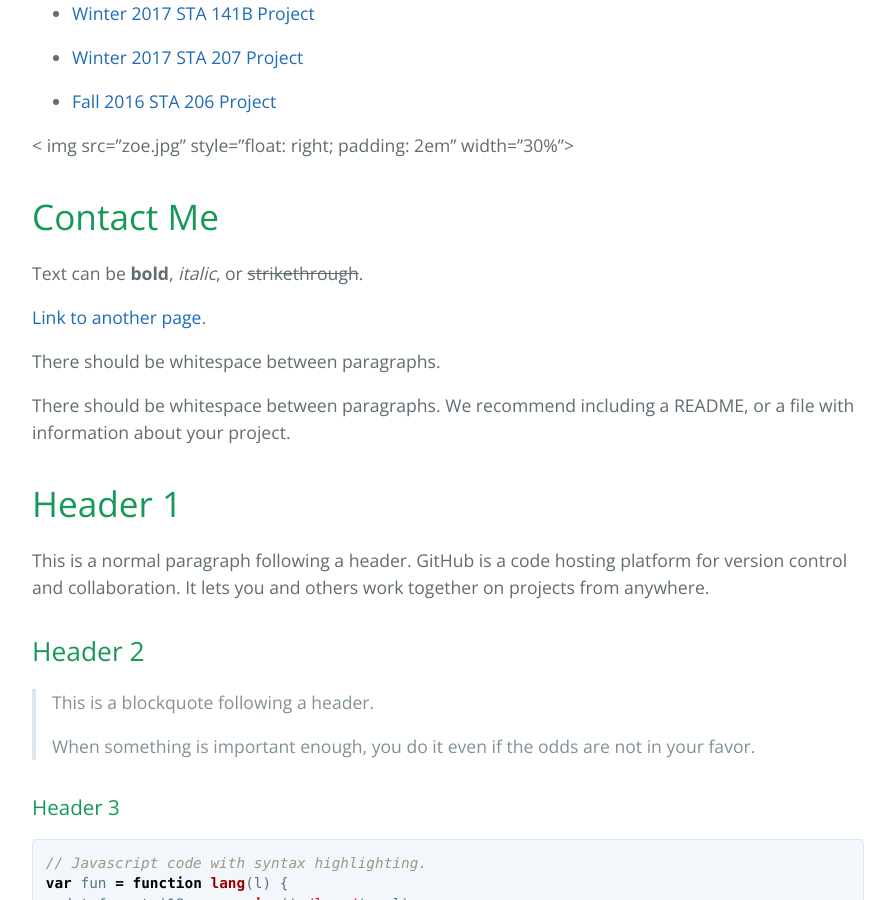
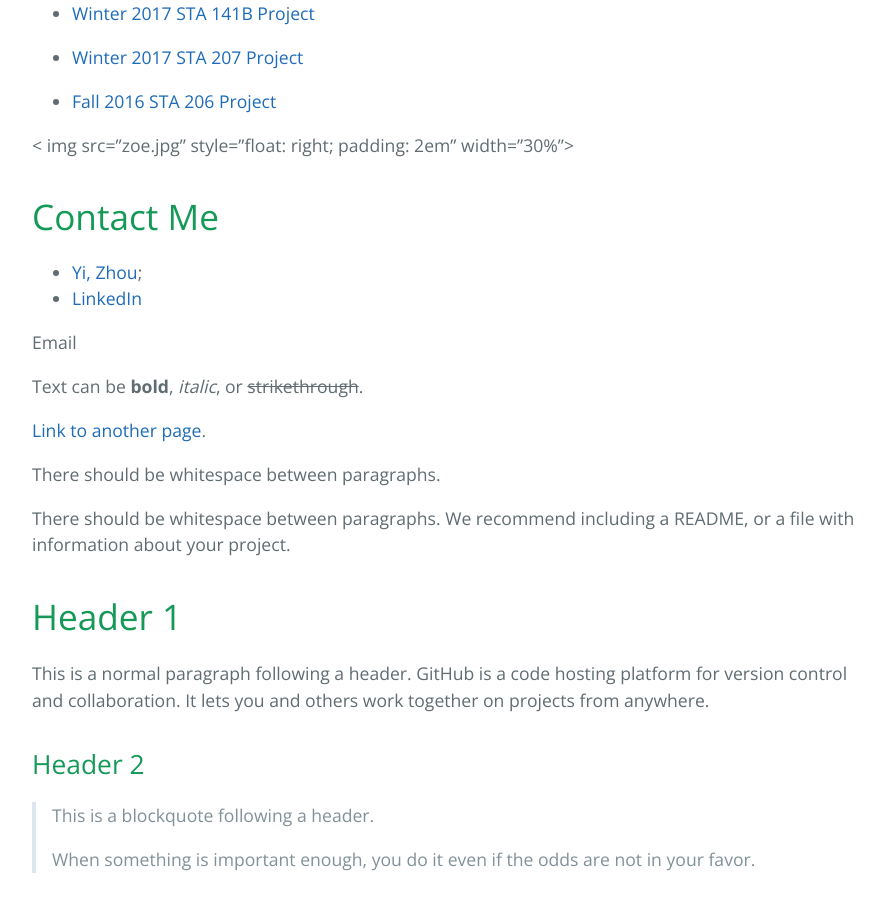
Before and after one commit to ZoeyYiZhou/ZoeyYiZhou.github.io, a Jekyll site: the page built from index.md, in a window 1280 px wide and 900 px high, scrolled down 1001 px. Shown: the whole window, without its empty margins (192-1087 px from the left). Built offline with Jekyll 4.4.1, drawn with Linux system fonts in a browser that asks for light colours; the repository's description, which GitHub fills in, is left out.

Commit message:
Update index.md

```diff
--- a/index.md
+++ b/index.md
@@ -22,6 +22,8 @@ I am a graduate student at the University of California, Davis, pursuing my mast
 < img src="zoe.jpg" style="float: right; padding: 2em" width="30%">
 
 # [](#header-3)Contact Me
+* <a href="mailto:zoezhou@ucdavis.edu"> Yi, Zhou</a >;
+* [LinkedIn](https://www.linkedin.com/in/yi-zhou-8b3995a6)
 
 
 
@@ -30,9 +32,7 @@ I am a graduate student at the University of California, Davis, pursuing my mast
 
 
 
-
-
-
+Email
 
 
 Text can be **bold**, _italic_, or ~~strikethrough~~.
```
